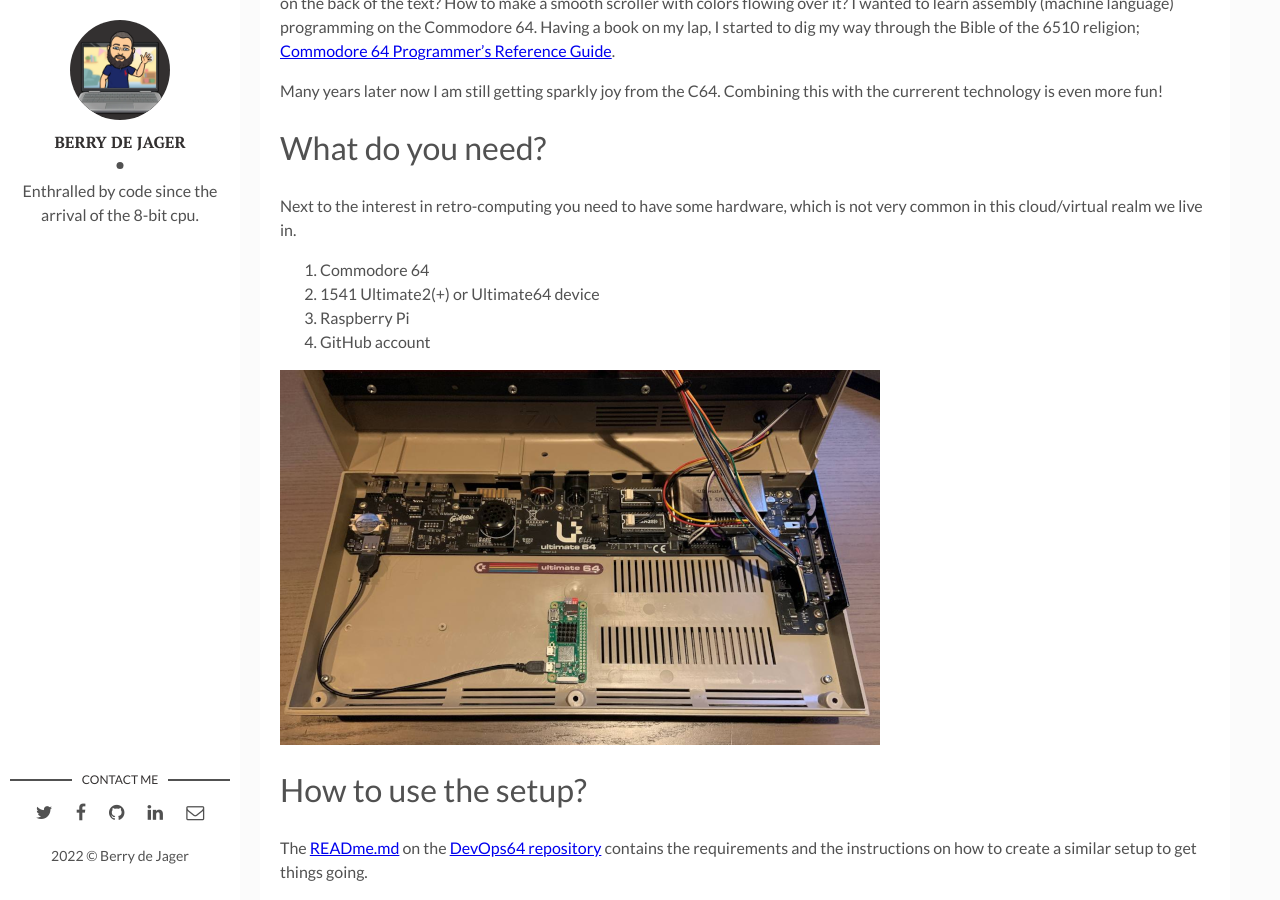
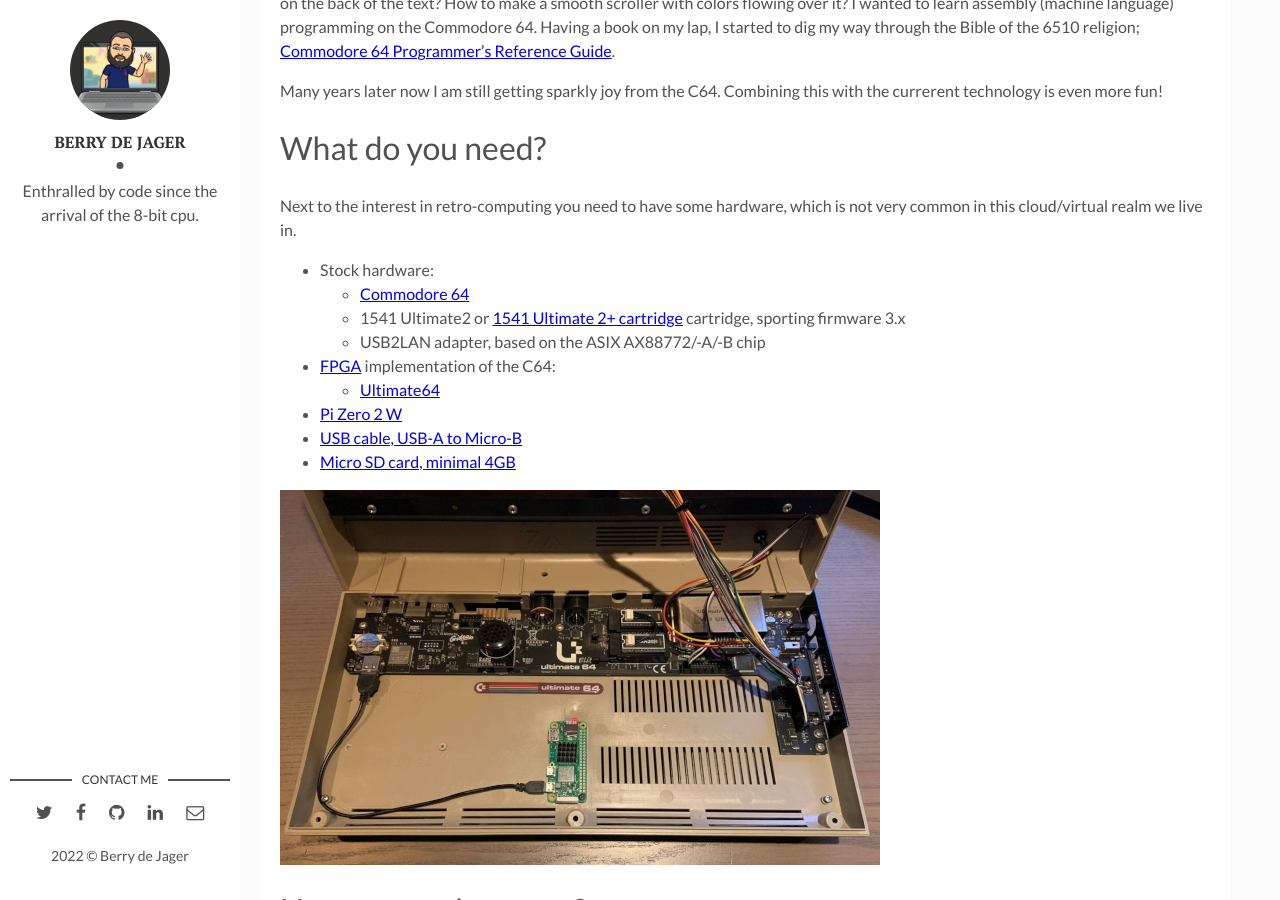
Before and after one commit to berrydejager/code, a Jekyll site: the page built from _posts/2021-12-31-DevOps-using-a-Commodore_64.markdown, in a window 1280 px wide and 900 px high, scrolled down 702 px. Built offline with Jekyll 4.4.1, drawn with Linux system fonts in a browser that asks for light colours.

Commit message:
Update 2021-12-31-DevOps-using-a-Commodore_64.markdown

```diff
--- a/_posts/2021-12-31-DevOps-using-a-Commodore_64.markdown
+++ b/_posts/2021-12-31-DevOps-using-a-Commodore_64.markdown
@@ -22,10 +22,15 @@
 
 Next to the interest in retro-computing you need to have some hardware, which is not very common in this cloud/virtual realm we live in.
 
-1.  Commodore 64
-2.  1541 Ultimate2(+) or Ultimate64 device
-3.  Raspberry Pi
-4.  GitHub account
+*   Stock hardware:
+    *   [Commodore 64](https://en.wikipedia.org/wiki/Commodore_64)
+    *   1541 Ultimate2 or [1541 Ultimate 2+ cartridge](https://ultimate64.com/Main_products) cartridge, sporting firmware 3.x
+    *   USB2LAN adapter, based on the ASIX AX88772/-A/-B chip
+*   [FPGA](https://en.wikipedia.org/wiki/Field-programmable_gate_array) implementation of the C64:
+    *   [Ultimate64](https://ultimate64.com/Ultimate64)
+*   [Pi Zero 2 W](https://www.raspberrypi.com/products/raspberry-pi-zero-2-w/)
+*   [USB cable, USB-A to Micro-B](https://en.wikipedia.org/wiki/USB)
+*   [Micro SD card, minimal 4GB](https://www.raspberrypi.com/documentation/computers/getting-started.html#sd-cards)
 
 [![](/assets/img/ultimate64_rpi-zero-2-w_thumb.png)](/assets/img/ultimate64_rpi-zero-2-w.png)
 
```
